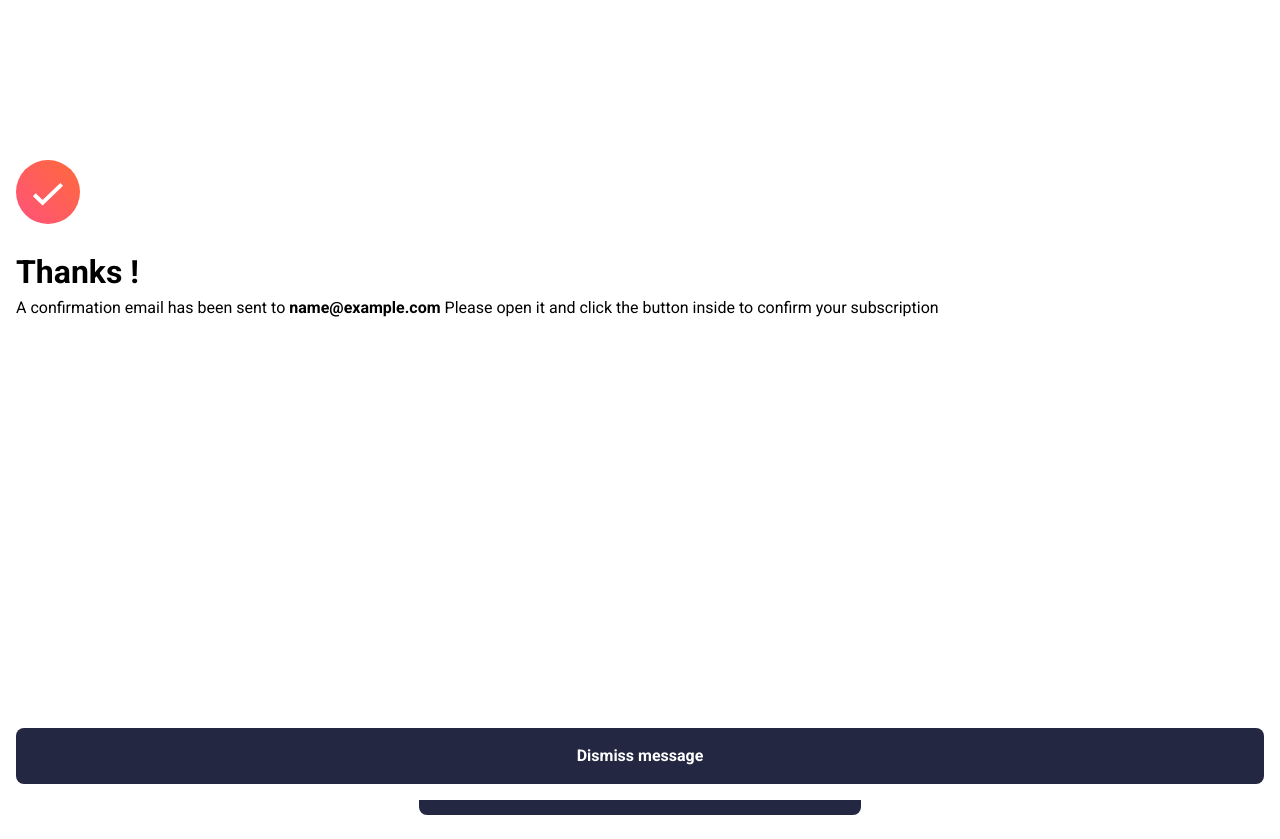
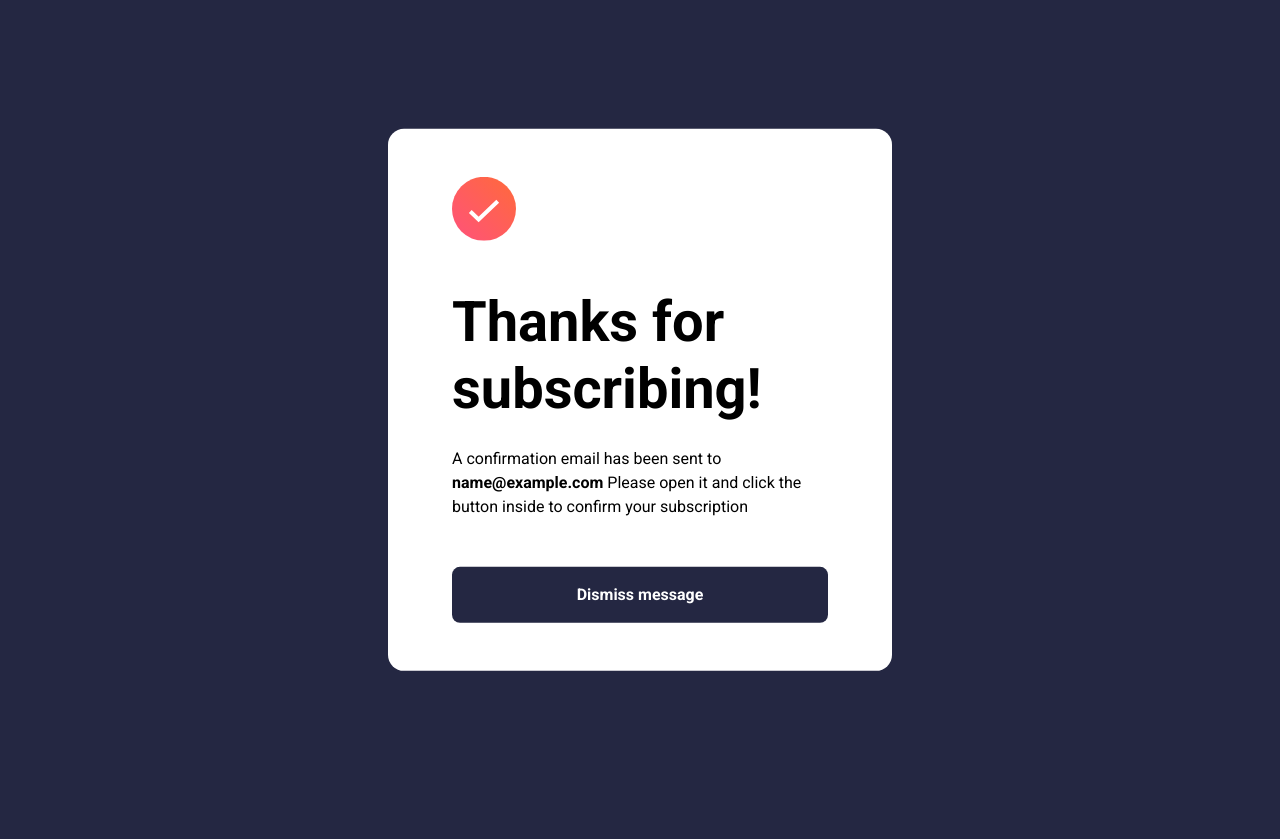
Before and after one commit to gmagnenat/newsletter-sign-up, a website built with Vite: page index.html in a window 1280 px wide. Both pictures are taken after typing "name@example.com" into the empty fields and a click on the button "Subscribe to monthly newsletter". After the commit the page ends 800 px from the top, so only its background shows below. Built offline with nearby package versions, Linux system fonts and the light colour scheme.

Commit message:
Style success modal for desktop

```diff
--- a/index.html
+++ b/index.html
@@ -22,11 +22,11 @@
     <main id="main">
       <div id="form-screen" class="form-screen">
         <div class="form__image">
-          <picture class="form__image">
-            <!-- <source
+          <picture class="">
+            <source
               srcset="./assets/images/illustration-sign-up-desktop.svg"
               media="(min-width: 48em)"
-            /> -->
+            />
             <img src="./assets/images/illustration-sign-up-mobile.svg" alt="" />
           </picture>
         </div>
@@ -70,38 +70,26 @@
         </div>
       </div>
       <div id="loading-message" aria-live="assertive" class="sr-only"></div>
-      <dialog id="success-screen" class="success-screen">
+      <dialog id="success-screen" class="success-screen" focus>
         <img
           class="success__icon"
           src="./assets/images/icon-success.svg"
           alt=""
         />
-        <h1 class="success__title">Thanks !</h1>
-        <p class="success__description">
+        <h1 class="success__title">Thanks for subscribing!</h1>
+        <p id="confirmation-message" class="success__description">
           A confirmation email has been sent to
           <span id="display-email" class="display-email"></span> Please open it
           and click the button inside to confirm your subscription
         </p>
-        <button id="success-btn" class="button success__button">
+        <button
+          id="success-btn"
+          class="button success__button"
+          aria-describedby="confirmation-message"
+        >
           Dismiss message
         </button>
       </dialog>
-      <!-- <div id="success-screen">
-        <div class="success__card">
-          <img src="./assets/images/icon-success.svg" alt="" />
-          <h1 id="success-heading" tabindex="-1">Thanks !</h1>
-          <p>
-            A confirmation email has been sent to
-            <span id="display-email" class="email-adress"></span>
-
-            Please open it and click the button inside to confirm your
-            subscription
-          </p>
-          <button id="success-btn" class="button success__button">
-            Dismiss message
-          </button>
-        </div>
-      </div> -->
     </main>
   </body>
 </html>
--- a/scripts/main.js
+++ b/scripts/main.js
@@ -52,6 +52,7 @@ function showSuccessScreen() {
 function showFormScreen() {
   // add overflow visible on body
   document.body.style.overflow = "visible";
+  form.reset();
   successScreen.close();
 }
 
@@ -65,7 +66,6 @@ function processFormData(e) {
     loading.innerHTML = "Loading...";
     displayEmail.innerHTML = userEmail;
     showSuccessScreen();
-    // successHeading.focus();
     loading.innerHTML = "";
   }
 }
@@ -80,11 +80,3 @@ successBtn.addEventListener("click", function () {
   // close modal
   successScreen.close();
 });
-
-// Close success screen when escape key is pressed
-document.addEventListener("keydown", function (event) {
-  if (event.key === "Escape") {
-    successScreen.close();
-    showFormScreen();
-  }
-});
--- a/scss/main.scss
+++ b/scss/main.scss
@@ -164,6 +164,78 @@ dialog::backdrop {
 /************************************************
  * =Responsive
  ************************************************/
+@media screen and (min-width: 48em) {
+  body {
+    background-color: $clr-dark-slate-grey;
+    justify-content: center;
+  }
+
+  #main {
+    min-height: unset;
+  }
+
+  .form-screen {
+    display: flex;
+    flex-direction: row-reverse;
+    border-radius: 1rem;
+  }
+
+  .form__image {
+    padding: 1.5rem;
+
+    picture {
+      height: 100%;
+      border-radius: 1rem;
+      overflow: hidden;
+    }
+
+    img {
+      height: 100%;
+      object-fit: cover;
+    }
+  }
+
+  .form__container {
+    display: flex;
+    flex-direction: column;
+    justify-content: center;
+    padding-inline: 4rem;
+  }
+
+  .form__title {
+    font-size: $fs-1000;
+    line-height: 1;
+  }
+
+  .form__description {
+    max-width: 45ch;
+  }
+
+  .success__title {
+    line-height: 1.2;
+    font-size: $fs-1000;
+  }
+
+  .success__button {
+    margin-top: 1.5rem;
+  }
+
+  dialog {
+    min-width: unset;
+    min-height: unset;
+    position: absolute;
+    top: 50%;
+    left: 50%;
+    max-width: 31.5rem;
+    transform: translate(-50%, -50%);
+    border-radius: 1rem;
+  }
+
+  dialog:modal {
+    padding: 3rem 4rem;
+    gap: 1.5rem;
+  }
+}
 
 /************************************************
  * =Utility
```
